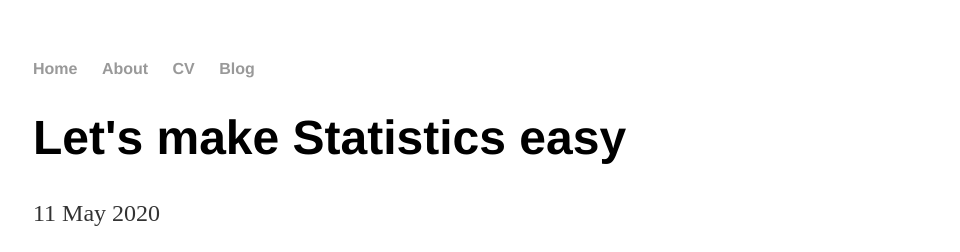
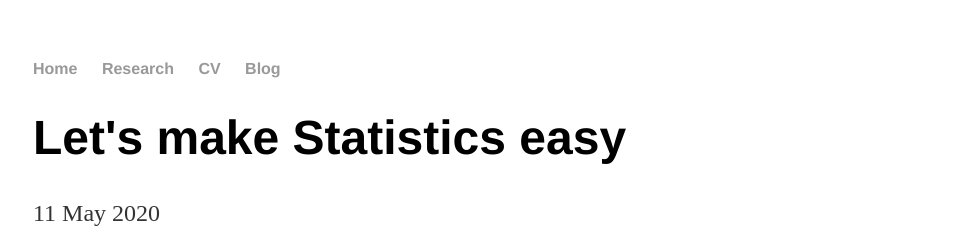
Before and after one commit to m-moinuddin/m-moinuddin.github.io, a Jekyll site: the page built from _posts/2020-05-11-my-stats-blog.md, in a window 1280 px wide. Shown: the top 252 px of the page, without its empty margins (159-1119 px from the left). Built offline with Jekyll 4.4.1, drawn with Linux system fonts in a browser that asks for light colours.

Commit message:
Update default.html

```diff
--- a/_layouts/default.html
+++ b/_layouts/default.html
@@ -9,7 +9,7 @@
 			<nav>
 	    		<ul>
 	        		<li><a href="/">Home</a></li>
-		        	<li><a href="/about">About</a></li>
+		        	<li><a href="/about">Research</a></li>
 	        		<li><a href="/cv">CV</a></li>
 	        		<li><a href="/blog">Blog</a></li>
 	    		</ul>
```
